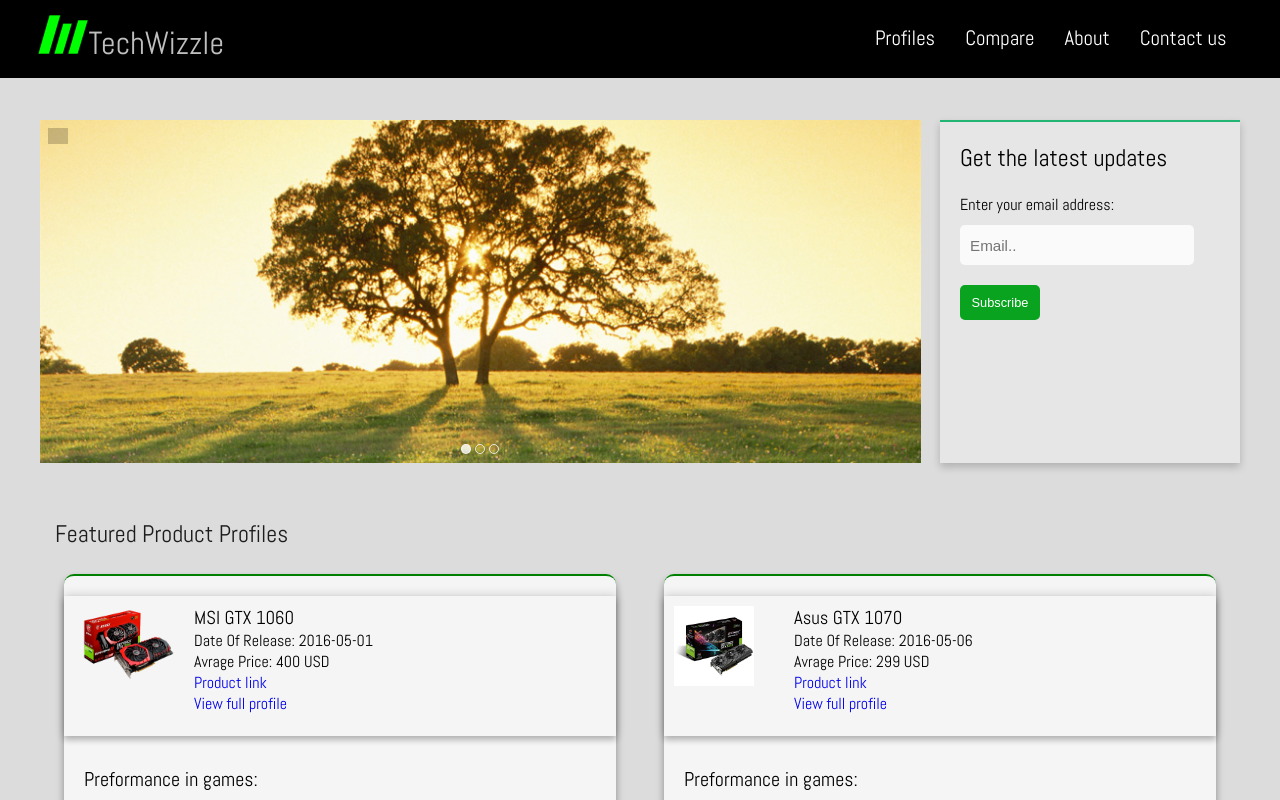
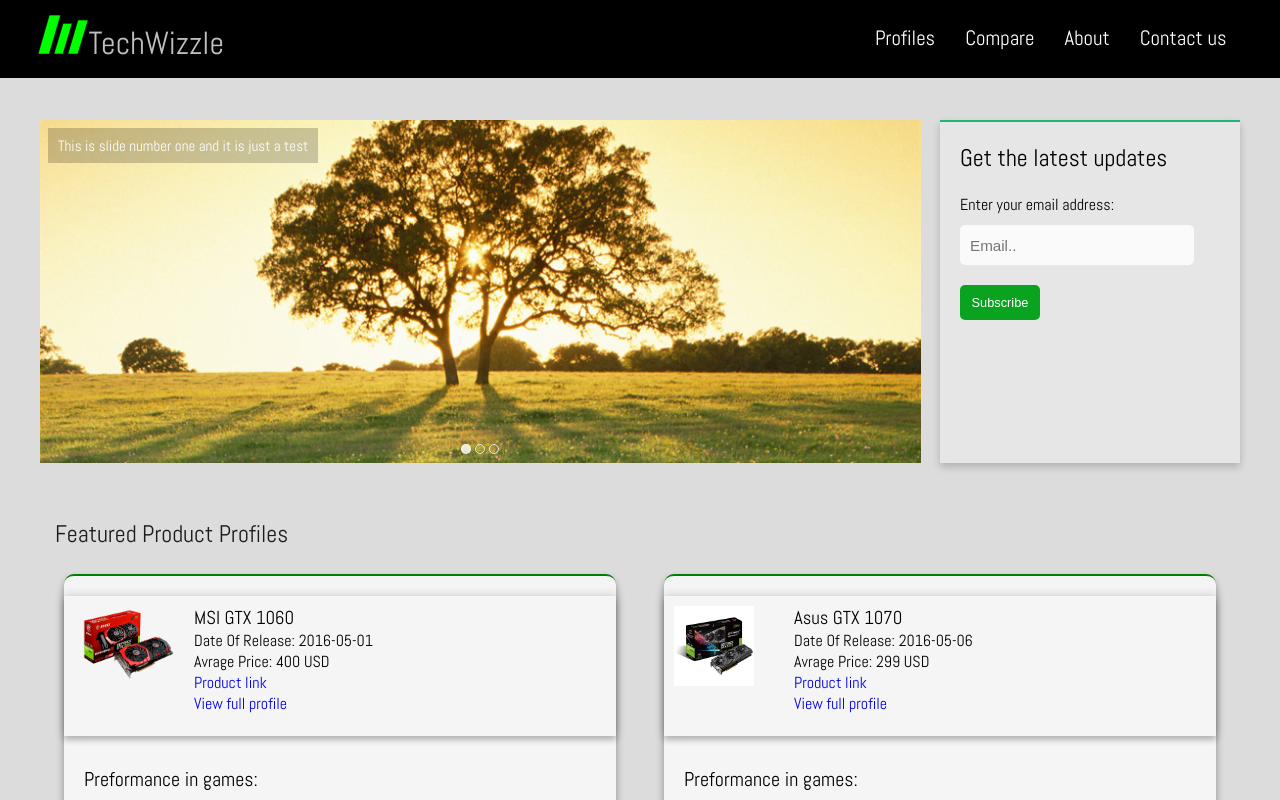
Before and after one commit to SarmadSA/techwizzle-react, a React (Create React App) app: page / in a window 1280 px wide. Shown: the top 800 px of the page. Built offline with nearby package versions, Linux system fonts and the light colour scheme.

Commit message:
Add testing data to slider text box

```diff
--- a/src/components/Slider.js
+++ b/src/components/Slider.js
@@ -70,9 +70,9 @@ export default class Slider extends Component{
     render(){
         return(
             <div className="slider-box">
-                <Slide display = {this.displaySlide(0)} src={require('../images/slideOne.jpg')} alt="slide one img" />
-                <Slide display = {this.displaySlide(1)} src={require('../images/slideTwo.jpg')} alt="slide two img" />
-                <Slide display = {this.displaySlide(2)} src={require('../images/tech.jpg')} alt="slide three img" />
+                <Slide display = {this.displaySlide(0)} src={require('../images/slideOne.jpg')} alt="slide one img">This is slide number one and it is just a test</Slide>
+                <Slide display = {this.displaySlide(1)} src={require('../images/slideTwo.jpg')} alt="slide two img">This is slide number two and it is just a test</Slide>
+                <Slide display = {this.displaySlide(2)} src={require('../images/tech.jpg')} alt="slide three img">This is slide number three and it is just a test</Slide>
 
                 <PreviewsButton clickHandler = {this.prevSlideHandler}/>
                 <NextButton clickHandler = {this.nextSlideHandler} />
```
